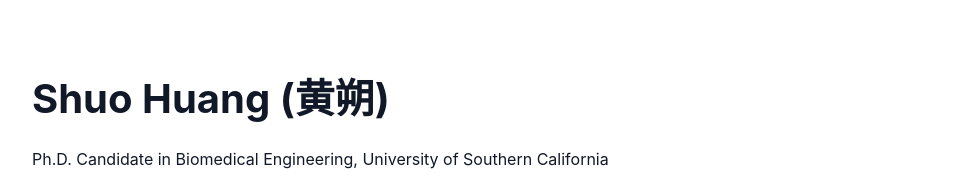
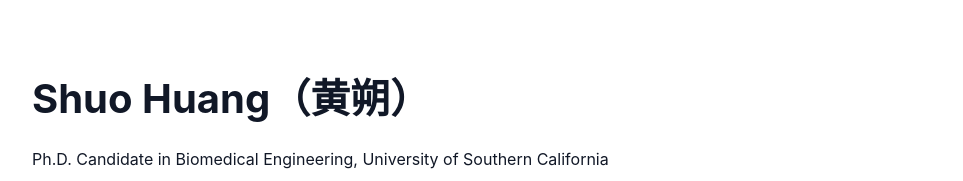
Before and after one commit to huangshuo343/huangshuo343.github.io, a plain HTML site: page index.html in a window 1280 px wide. Shown: the top 181 px of the page, without its empty margins (158-1121 px from the left). Drawn offline with Linux system fonts and the light colour scheme.

Commit message:
Update heading to use correct punctuation

```diff
--- a/index.html
+++ b/index.html
@@ -21,7 +21,7 @@
 </head>
 <body>
   <main>
-    <h1>Shuo Huang (黄朔)</h1>
+    <h1>Shuo Huang（黄朔）</h1>
     <p>Ph.D. Candidate in Biomedical Engineering, University of Southern California</p>
     <p><a href="mailto:shuo.huang@usc.edu">shuo.huang@usc.edu</a> · <a href="https://scholar.google.com/citations?user=j9dLH40AAAAJ">Google Scholar</a></p>
 
```
